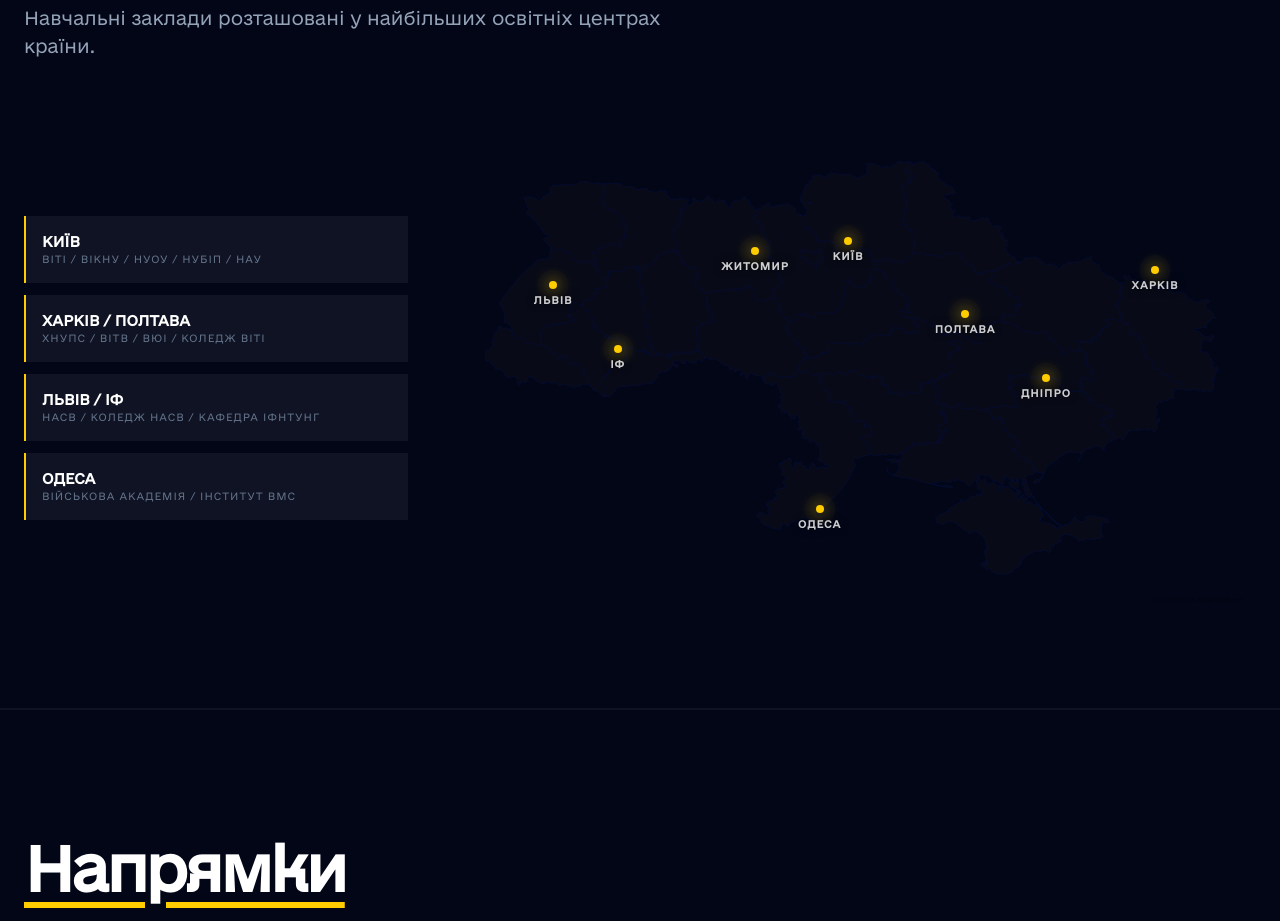
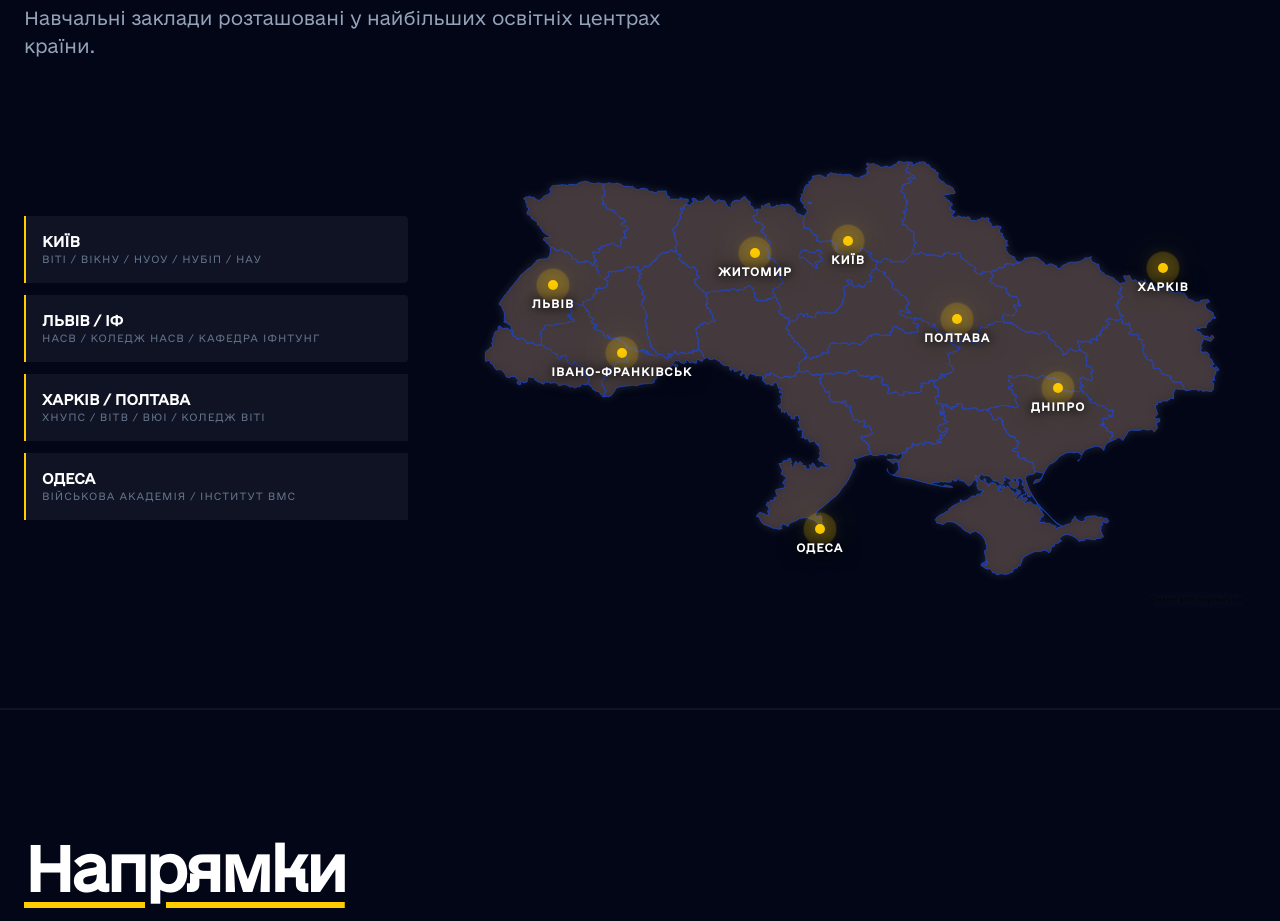
Before and after one commit to sunsideaspect/career-mentor, a plain HTML site: page index.html in a window 1280 px wide. Shown: the part 3574-4495 px from the top of the page. Drawn offline with nearby package versions, Linux system fonts and the light colour scheme.

Commit message:
Update index.html

```diff
--- a/index.html
+++ b/index.html
@@ -73,31 +73,30 @@
         .custom-scrollbar::-webkit-scrollbar { width: 4px; }
         .custom-scrollbar::-webkit-scrollbar-thumb { background: var(--accent); }
 
-        /* ГЕОГРАФІЯ - КОНТУРНА МАПА */
+        /* ГЕОГРАФІЯ - ПІДСВІЧЕНА КОНТУРНА МАПА */
         .map-section-wrapper {
             position: relative;
             width: 100%;
-            background: transparent !important; /* ПРИБРАНО ФОН */
+            background: transparent !important;
             padding: 0;
             display: flex;
             align-items: center;
             justify-content: center;
         }
 
-        /* Керуємо твоїм завантаженим SVG */
-        .map-section-wrapper img,
-        .map-section-wrapper svg {
+        /* Керуємо видимістю твого SVG */
+        .map-section-wrapper img {
             width: 100%;
             height: auto;
-            /* Робимо контури тонкими та ледь помітними */
-            filter: invert(1) brightness(0.8) opacity(0.2);
+            /* Робимо лінії білими, яскравими та додаємо світіння */
+            filter: invert(1) brightness(2) opacity(0.6) drop-shadow(0 0 5px rgba(255, 255, 255, 0.2));
+            transition: all 0.5s ease;
         }
 
-        /* Якщо ти вставиш код SVG прямо в HTML (рекомендовано для точності) */
-        .map-section-wrapper svg path {
-            fill: none !important;
-            stroke: rgba(255, 255, 255, 0.3) !important;
-            stroke-width: 0.5px;
+        /* Ефект при наведенні на всю мапу */
+        .map-section-wrapper:hover img {
+            opacity: 0.8;
+            filter: invert(1) brightness(2.5) opacity(0.9) drop-shadow(0 0 10px rgba(255, 255, 255, 0.4));
         }
 
         /* ТОЧКИ МІСТ */
@@ -108,17 +107,18 @@
         }
 
         .dot {
-            width: 8px;
-            height: 8px;
+            width: 10px; /* Трохи збільшив */
+            height: 10px;
             background: var(--accent);
             border-radius: 50%;
-            box-shadow: 0 0 15px var(--accent);
+            box-shadow: 0 0 20px var(--accent), 0 0 40px var(--accent);
+            position: relative;
         }
 
         .dot::after {
             content: ''; position: absolute; inset: 0;
             background: var(--accent); border-radius: 50%;
-            animation: map-pulse-final 2.5s infinite;
+            animation: map-pulse-final 2s infinite;
         }
 
         @keyframes map-pulse-final {
@@ -127,11 +127,12 @@
         }
 
         .city-label-final {
-            position: absolute; top: 12px; left: 50%;
-            transform: translateX(-50%); color: #fff;
-            font-size: 10px; font-weight: bold;
+            position: absolute; top: 16px; left: 50%;
+            transform: translateX(-50%); color: #ffffff;
+            font-size: 11px; font-weight: 800; /* Жирніший шрифт */
             text-transform: uppercase; white-space: nowrap;
-            letter-spacing: 1px; opacity: 0.8; text-shadow: 0 0 10px #000;
+            letter-spacing: 1px; opacity: 1; /* Повна видимість */
+            text-shadow: 0 0 10px #000, 0 0 20px #000;
             pointer-events: none;
         }
     </style>
@@ -325,19 +326,19 @@
             </div>
 
             <div class="grid lg:grid-cols-12 gap-10 items-center">
-                <!-- Список міст зліва -->
+                <!-- Список міст -->
                 <div class="lg:col-span-4 order-2 lg:order-1 space-y-3">
-                    <div class="p-4 bg-white/5 border-l-2 border-[#ffcc00]">
+                    <div class="p-4 bg-white/5 border-l-2 border-[#ffcc00] rounded-r transition hover:bg-white/10">
                         <h5 class="text-white font-bold text-sm">КИЇВ</h5>
                         <p class="text-[10px] text-slate-500 uppercase tracking-widest">ВІТІ / ВІКНУ / НУОУ / НУБіП / НАУ</p>
+                    </div>
+                    <div class="p-4 bg-white/5 border-l-2 border-[#ffcc00] rounded-r transition hover:bg-white/10">
+                        <h5 class="text-white font-bold text-sm">ЛЬВІВ / ІФ</h5>
+                        <p class="text-[10px] text-slate-500 uppercase tracking-widest">НАСВ / Коледж НАСВ / Кафедра ІФНТУНГ</p>
                     </div>
                     <div class="p-4 bg-white/5 border-l-2 border-[#ffcc00]">
                         <h5 class="text-white font-bold text-sm">ХАРКІВ / ПОЛТАВА</h5>
                         <p class="text-[10px] text-slate-500 uppercase tracking-widest">ХНУПС / ВІТВ / ВЮІ / Коледж ВІТІ</p>
-                    </div>
-                    <div class="p-4 bg-white/5 border-l-2 border-[#ffcc00]">
-                        <h5 class="text-white font-bold text-sm">ЛЬВІВ / ІФ</h5>
-                        <p class="text-[10px] text-slate-500 uppercase tracking-widest">НАСВ / Коледж НАСВ / Кафедра ІФНТУНГ</p>
                     </div>
                     <div class="p-4 bg-white/5 border-l-2 border-[#ffcc00]">
                         <h5 class="text-white font-bold text-sm">ОДЕСА</h5>
@@ -345,47 +346,37 @@
                     </div>
                 </div>
 
-                <!-- ТВОЯ РЕАЛЬНА МАПА -->
+                <!-- МАПА З ПІДСВІТКОЮ -->
                 <div class="lg:col-span-8 order-1 lg:order-2" data-aos="fade-in">
                     <div class="map-section-wrapper">
 
-                        <!-- Використовуємо твій файл як підкладку -->
                         <img src="img/ukraine.svg" alt="Ukraine Map">
 
-                        <!-- ТОЧКИ (Координати виставлені по реальній географії) -->
-                        <!-- КИЇВ -->
+                        <!-- ТОЧКИ -->
                         <div class="city-marker" style="top: 24%; left: 49.5%;">
                             <div class="dot"></div><span class="city-label-final">Київ</span>
                         </div>
-                        <!-- ЛЬВІВ -->
                         <div class="city-marker" style="top: 33%; left: 13%;">
                             <div class="dot"></div><span class="city-label-final">Львів</span>
                         </div>
-                        <!-- ХАРКІВ -->
-                        <div class="city-marker" style="top: 30%; left: 87.5%;">
+                        <div class="city-marker" style="top: 29.5%; left: 88.5%;">
                             <div class="dot"></div><span class="city-label-final">Харків</span>
                         </div>
-                        <!-- ОДЕСА -->
-                        <div class="city-marker" style="top: 79%; left: 46%;">
+                        <div class="city-marker" style="top: 83%; left: 46%;">
                             <div class="dot"></div><span class="city-label-final">Одеса</span>
                         </div>
-                        <!-- ЖИТОМИР -->
-                        <div class="city-marker" style="top: 26%; left: 38%;">
+                        <div class="city-marker" style="top: 26.5%; left: 38%;">
                             <div class="dot"></div><span class="city-label-final">Житомир</span>
                         </div>
-                        <!-- ДНІПРО -->
-                        <div class="city-marker" style="top: 52%; left: 74%;">
+                        <div class="city-marker" style="top: 54%; left: 75.5%;">
                             <div class="dot"></div><span class="city-label-final">Дніпро</span>
                         </div>
-                        <!-- ПОЛТАВА -->
-                        <div class="city-marker" style="top: 39%; left: 64%;">
+                        <div class="city-marker" style="top: 40%; left: 63%;">
                             <div class="dot"></div><span class="city-label-final">Полтава</span>
                         </div>
-                        <!-- ІФ -->
-                        <div class="city-marker" style="top: 46%; left: 21%;">
-                            <div class="dot"></div><span class="city-label-final">ІФ</span>
+                        <div class="city-marker" style="top: 47%; left: 21.5%;">
+                            <div class="dot"></div><span class="city-label-final">Івано-Франківськ</span>
                         </div>
-
                     </div>
                 </div>
             </div>
```
